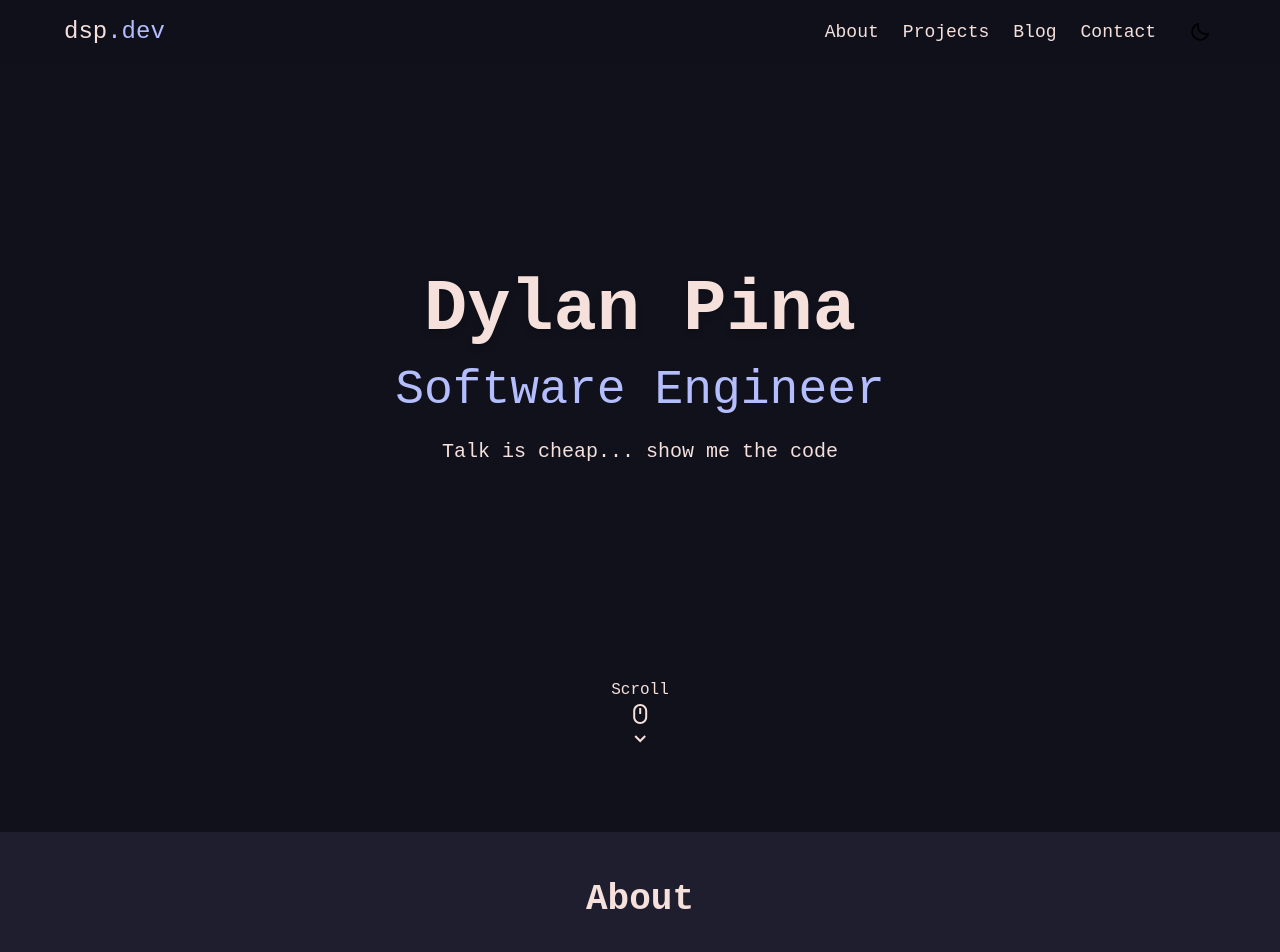
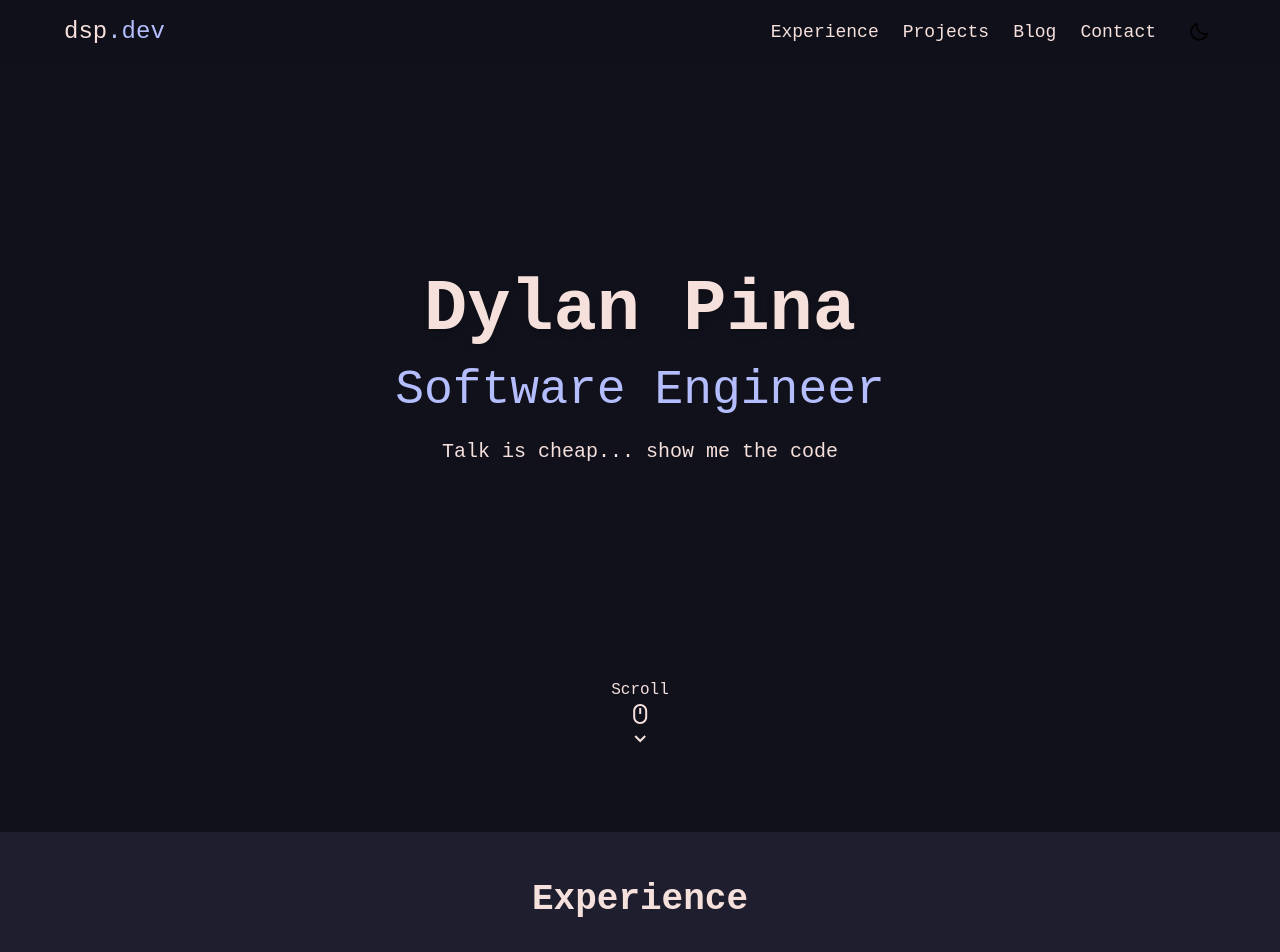
Before and after one commit to DylanPina/dsp.dev, a Next.js app: page / in a window 1280 px wide. Shown: the top 952 px of the page. Built offline with nearby package versions, Linux system fonts and the light colour scheme.

Commit message:
Renamed AboutSection to ExperienceSection

```diff
--- a/app/globals.css
+++ b/app/globals.css
@@ -13,6 +13,10 @@
 
   --mauve: rgb(203, 166, 247);
   --lavender: rgb(180, 190, 254);
+}
+
+html {
+  scroll-behavior: smooth;
 }
 
 @theme inline {
--- a/app/page.tsx
+++ b/app/page.tsx
@@ -1,7 +1,7 @@
 import "./globals.css";
 import Header from "@/components/Header";
 import Loader from "@/components/Loader";
-import AboutSection from "@/sections/AboutSection";
+import ExperienceSection from "@/sections/ExperienceSection";
 import HeroSection from "@/sections/HeroSection";
 
 export default function Home() {
@@ -13,7 +13,7 @@ export default function Home() {
           <Header />
           <main id="main">
             <HeroSection />
-            <AboutSection />
+            <ExperienceSection />
           </main>
         </div>
       </div>
--- a/components/EduGroup.tsx
+++ b/components/ExperienceGroup.tsx
@@ -11,7 +11,7 @@ type Props = {
   };
 };
 
-const EduGroup: React.FC<Props> = ({ edu }) => {
+const ExperienceGroup: React.FC<Props> = ({ edu }) => {
   const sectionRef = useRef<HTMLDivElement>(null);
 
   // Animations
@@ -76,4 +76,4 @@ const EduGroup: React.FC<Props> = ({ edu }) => {
   );
 };
 
-export default EduGroup;
+export default ExperienceGroup;
--- a/components/Header.tsx
+++ b/components/Header.tsx
@@ -10,13 +10,13 @@ import { useSection } from "context/section";
 
 const navLinks = [
   {
-    url: "#about",
+    url: "#experience",
     svg: (
       <svg xmlns="http://www.w3.org/2000/svg" width="24" height="24">
         <path d="M12 2a5 5 0 1 0 5 5 5 5 0 0 0-5-5zm0 8a3 3 0 1 1 3-3 3 3 0 0 1-3 3zm9 11v-1a7 7 0 0 0-7-7h-4a7 7 0 0 0-7 7v1h2v-1a5 5 0 0 1 5-5h4a5 5 0 0 1 5 5v1z" />
       </svg>
     ),
-    text: "About",
+    text: "Experience",
   },
   {
     url: "#projects",
--- a/sections/AboutSection.tsx
+++ b/sections/ExperienceSection.tsx
@@ -7,9 +7,9 @@ import { ScrollTrigger } from "gsap/dist/ScrollTrigger";
 import { useSection } from "context/section";
 import useScrollActive from "hooks/useScrollActive";
 
-import EduGroup from "@/components/EduGroup";
+import ExperienceGroup from "@/components/ExperienceGroup";
 
-const AboutSection: React.FC = () => {
+const ExperienceSection: React.FC = () => {
   const sectionRef = useRef<HTMLDivElement | null>(null);
 
   useEffect(() => {
@@ -85,25 +85,25 @@ const AboutSection: React.FC = () => {
   const eduRef = useRef<HTMLDivElement>(null);
 
   // Set active link for about section
-  const aboutSection = useScrollActive(sectionRef);
+  const experienceSection = useScrollActive(sectionRef);
   const { onSectionChange } = useSection();
 
   useEffect(() => {
-    if (aboutSection) {
+    if (experienceSection) {
       onSectionChange?.("who am i?");
     } else {
       onSectionChange?.("");
     }
-  }, [aboutSection, onSectionChange]);
+  }, [experienceSection, onSectionChange]);
 
   return (
     <div ref={sectionRef} className="about-panel bg-secondary-black px-4">
       <section
-        id="about"
+        id="experience"
         className="flex scroll-mt-[64px] flex-col gap-8 section max-w-5xl mx-auto py-12"
       >
         <h2 className="section-heading text-3xl md:text-4xl text-center font-bold">
-          About
+          Experience
         </h2>
         <div className="flex flex-col gap-8 align-center">
           <p className="col-start-1 col-end-3 row-start-4 row-end-6 lg:lg:row-start-1 lg:row-end-2 lg:col-start-3 lg:col-end-6 lg:ml-8 lg:mt-auto about-intro sm:text-center">
@@ -122,7 +122,7 @@ const AboutSection: React.FC = () => {
               </h3>
               <div className="flex flex-col justify-center align-center gap-4">
                 {educationInfo.map((edu) => (
-                  <EduGroup edu={edu} key={edu.id} />
+                  <ExperienceGroup edu={edu} key={edu.id} />
                 ))}
               </div>
             </div>
@@ -135,7 +135,7 @@ const AboutSection: React.FC = () => {
               </h3>
               <div className="flex flex-col justify-center align-center gap-4">
                 {workInfo.map((work) => (
-                  <EduGroup edu={work} key={work.id} />
+                  <ExperienceGroup edu={work} key={work.id} />
                 ))}
               </div>
             </div>
@@ -165,7 +165,6 @@ const educationInfo = [
       "Winner of the HackRU 2024 Hackathon education track",
     ],
   },
-  ,
 ];
 
 const workInfo = [
@@ -183,4 +182,4 @@ const workInfo = [
   },
 ];
 
-export default AboutSection;
+export default ExperienceSection;
--- a/sections/HeroSection.tsx
+++ b/sections/HeroSection.tsx
@@ -58,7 +58,7 @@ const HeroSection: React.FC = () => {
         </div>
       </div>
       <a
-        href="#about"
+        href="#experience"
         className="group absolute link-outline animate-bounce hidden md:bottom-14 lg:bottom-16 left-1/2 transform -translate-x-1/2 md:flex items-center flex-col"
       >
         <span className="group-hover:text-marrsgreen dark:group-hover:text-lavender">
```
